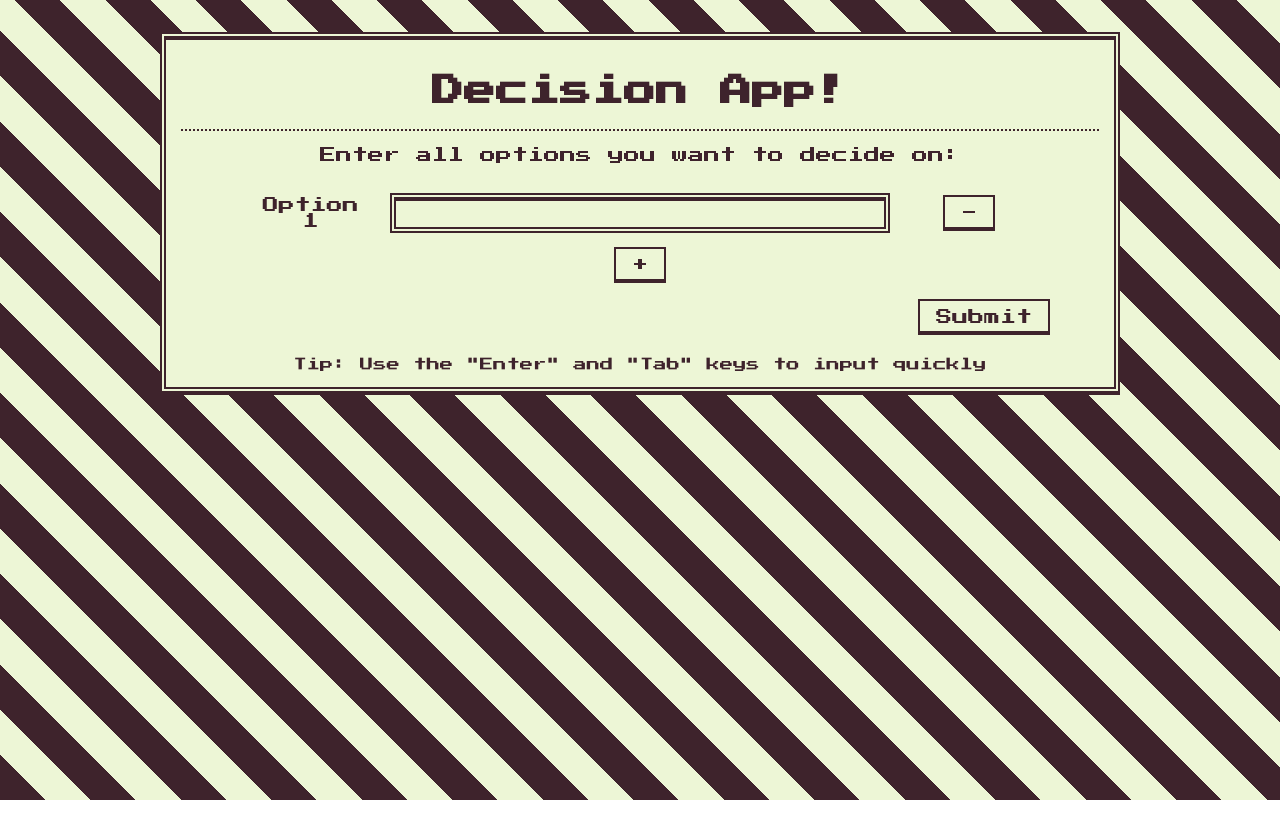
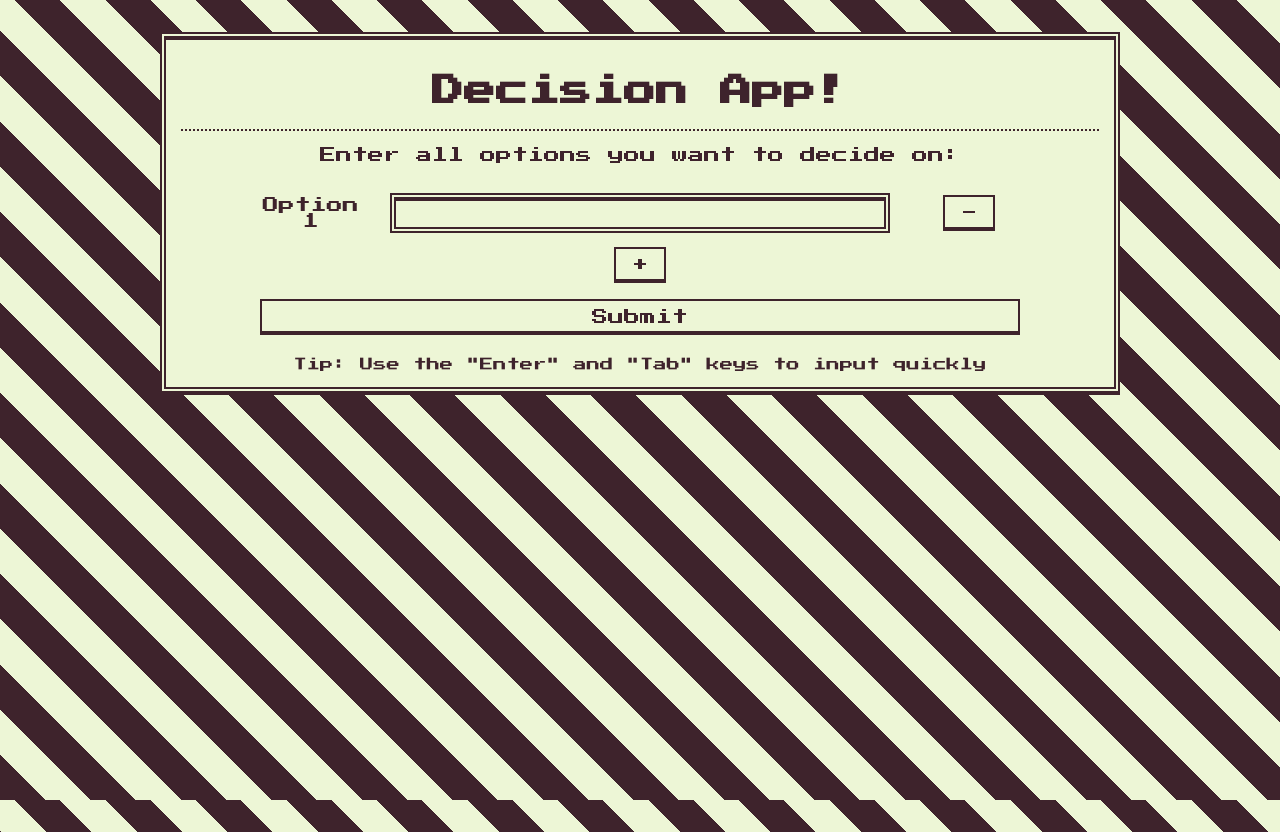
Before and after one commit to ohjann/decision-swipe, a React (Create React App) app: page / in a window 1280 px wide. Both pictures are taken after a click on the button "Got it". Before the commit the page ends 800 px from the top, so only its background shows below. Built offline with nearby package versions, Linux system fonts and the light colour scheme.

Commit message:
Fix styling

```diff
--- a/public/index.html
+++ b/public/index.html
@@ -26,7 +26,7 @@
     -->
     <title>Decision App!</title>
   </head>
-  <body>
+  <body class="bit-root">
     <noscript>You need to enable JavaScript to run this app.</noscript>
     <div id="root"></div>
     <!--
--- a/src/App.scss
+++ b/src/App.scss
@@ -3,21 +3,22 @@
 
 body {
   margin: 0;
+  background:
+    repeating-linear-gradient(
+      45deg,
+      var(--bit-color0) 0,
+      var(--bit-color0) 32px,
+      var(--bit-color1) 32px,
+      var(--bit-color1) 64px
+    ) !important;
+  background-repeat: no-repeat !important;
+  background-attachment: fixed !important;
 }
 
 .App {
   text-align: center;
-  overflow: hidden;
   font-family: 'Press Start 2P', system-ui;
   color: var(--bit-color0);
-  background:
-  repeating-linear-gradient(
-    45deg,
-    var(--bit-color0) 0,
-    var(--bit-color0) 32px,
-    var(--bit-color1) 32px,
-    var(--bit-color1) 64px
-  );
   height: 100vh;
   width: 100%;
 }
@@ -74,6 +75,10 @@
   flex: 1 1 52% ;
 }
 
+.bit-button.full-width {
+  width: 100%;
+}
+
 @for $i from 0 through 10 {
   .rotate-#{$i} {
     rotate: -5 + $i + deg;
--- a/src/App.tsx
+++ b/src/App.tsx
@@ -31,7 +31,7 @@
     [options]
   );
   return (
-    <div className="App bit-root">
+    <div className="App">
       {page === 1 ? (
         <Instructions gotIt={() => setPage(2)} />
       ) : page === 2 ? (
--- a/src/components/Instructions.tsx
+++ b/src/components/Instructions.tsx
@@ -3,7 +3,7 @@
 
 const Instructions = ({ gotIt }: { gotIt: Function }) => {
   return (
-    <Container fluid={true} className="bit-card">
+    <Container className="bit-card">
       <h1>Decision App!</h1>
       <hr className="bit-hr" />
       <Row>
@@ -17,7 +17,7 @@
         </Col>
         <Col sm={3} />
       </Row>
-      <button className="bit-button" onClick={() => gotIt()}>
+      <button className="bit-button full-width" onClick={() => gotIt()}>
         Got it
       </button>
     </Container>
--- a/src/components/OptionsForm.tsx
+++ b/src/components/OptionsForm.tsx
@@ -49,14 +49,12 @@
               </button>
             </Col>
           </Row>
-          <Row>
-            <Col md={10} sm={8}/>
-            <Col md={2} sm={2} >
-              <button className="bit-button submit" onClick={() => onSubmit(options)}>
-                Submit
-              </button>
-            </Col>
-          </Row>
+          <button
+            className="bit-button submit full-width"
+            onClick={() => onSubmit(options)}
+          >
+            Submit
+          </button>
           <Row>
             <Col>
               <sub>Tip: Use the "Enter" and "Tab" keys to input quickly</sub>
--- a/src/components/Players.tsx
+++ b/src/components/Players.tsx
@@ -34,14 +34,9 @@
         </Col>
         <Col sm={4} />
       </Row>
-      <Row>
-        <Col sm={10} />
-        <Col sm={2}>
-          <button className="bit-button submit" onClick={() => letsGo()}>
-            Let's Go
-          </button>
-        </Col>
-      </Row>
+      <button className="bit-button submit full-width" onClick={() => letsGo()}>
+        Let's Go
+      </button>
     </Container>
   );
 };
```
